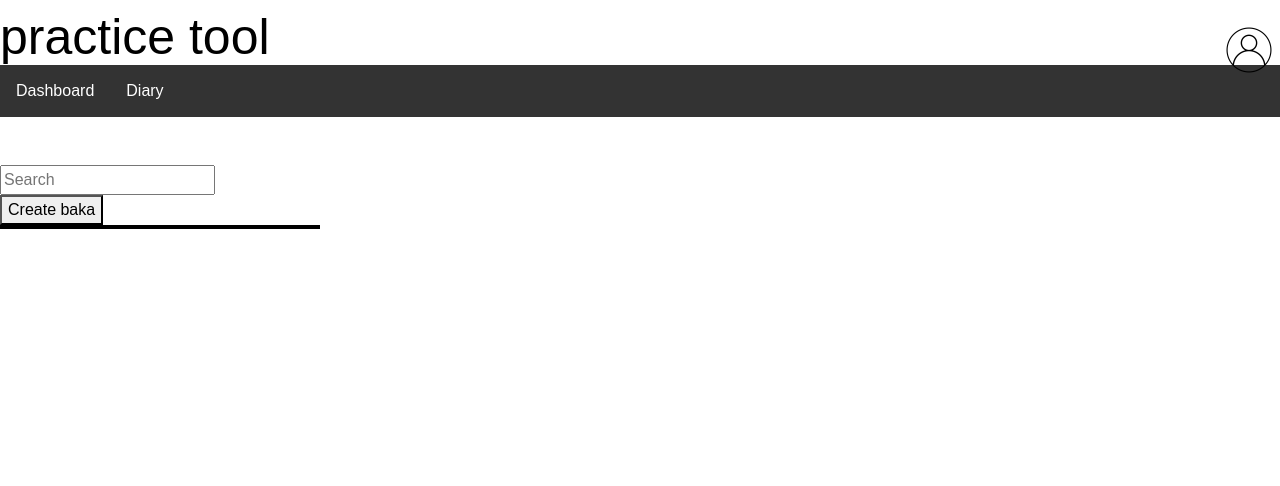
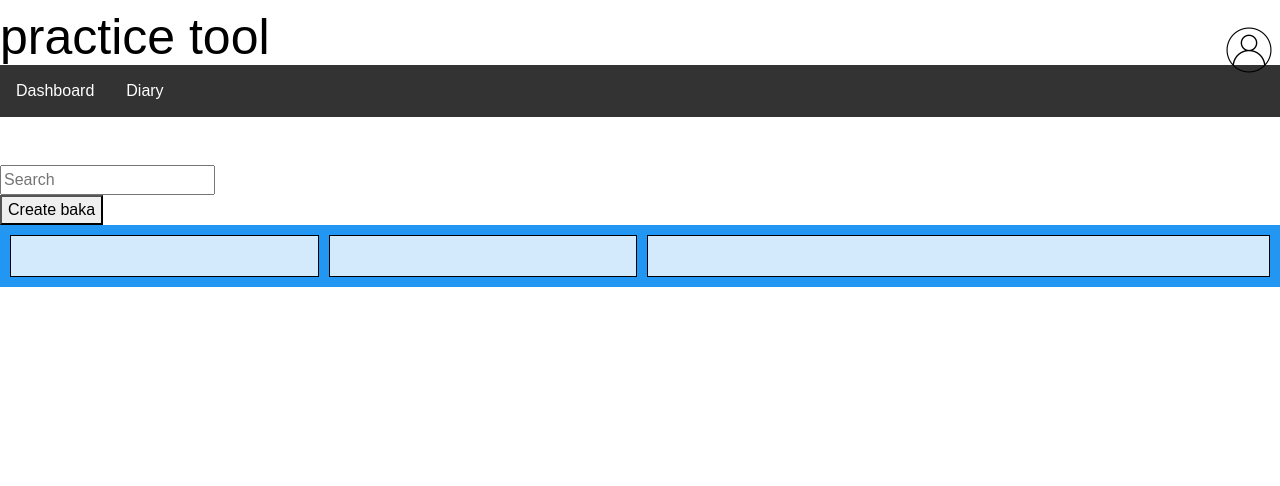
Before and after one commit to kayvenchen/practicetool, a Flask app: template templates/diary_index.html in a window 1280 px wide. Shown: the top 486 px of the page. Run offline with Flask 2, Linux system fonts and the light colour scheme; the template is opened without the code that fills it, so the values that code supplies are empty; parts of the project's set-up code (start-up, migrations or seed data) failed here and were passed over; some libraries are stand-ins or nearby versions.

Commit message:
styling diary page

```diff
--- a/static/css/style.css
+++ b/static/css/style.css
@@ -106,18 +106,38 @@ body {
 
 #diary_list {
   z-index: 1;
-  width: 25%;
   height: 100%;
   border: 1px solid black;
+  grid-area: diary_list;
 }
 
 #entry_list {
   z-index: 1;
-  width: 25%;
   height: 100%;
   border: 1px solid black;
+  grid-area: entry_list;
 }
 
-.Diary {
+#entry {
+  z-index: 1;
+  height: 100%;
+  border: 1px solid black;
+  grid-area: entry;
+}
 
+
+
+.grid-container {
+  display: grid;
+  grid-template-areas: 'diary_list entry_list entry entry';
+  gap: 10px;
+  background-color: #2196F3;
+  padding: 10px;
 }
+
+.grid-container > div {
+  background-color: rgba(255, 255, 255, 0.8);
+  text-align: center;
+  padding: 20px 0;
+  font-size: 30px;
+}
--- a/templates/diary_index.html
+++ b/templates/diary_index.html
@@ -5,6 +5,8 @@
 <div id="wrapper">
   {% include 'search.html' %}
   <button type="button" class="create_diary" name="button">Create baka</button>
+  <div class="grid-container">
+
     <div id="diary_list">
       {% for diary in diary %}
       <div class="diary">
@@ -18,8 +20,9 @@
             <a href="{{url_for('open_diary', diary_id=diary.id)}}">open {{diary.title}}</a>
         </div>
         {% endfor %}
-  <div class="entry">
-    <div class="entry_list">
+        </div>
+
+        <div id="entry">
           {% for diary in diary %}
           <div class="diary">
               <a href="{{url_for('open_diary', diary_id=diary.id)}}">open {{diary.title}}</a>
@@ -28,4 +31,5 @@
       </div>
 </div>
 </div>
+
 {% endblock %}
```
Also changed, not shown: 1 other file. Lines whose indentation alone changed are shown as unchanged.
